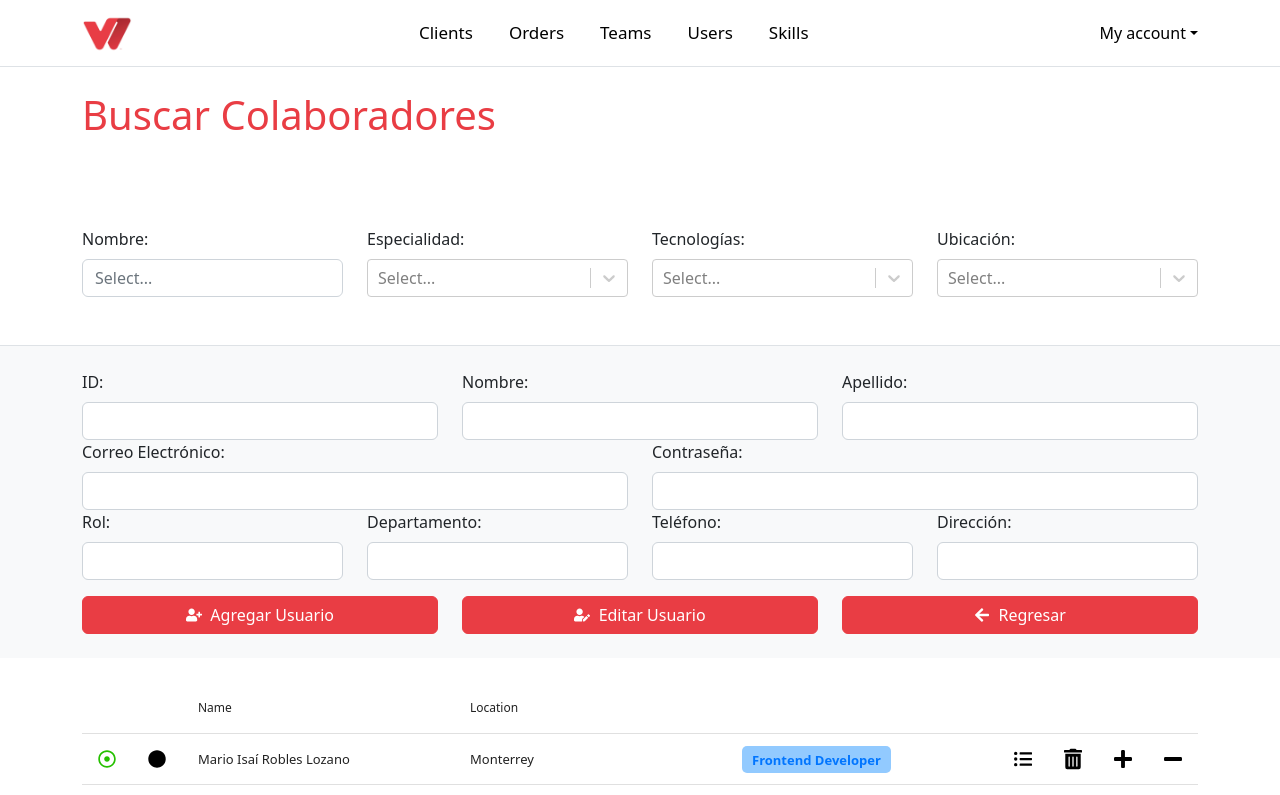
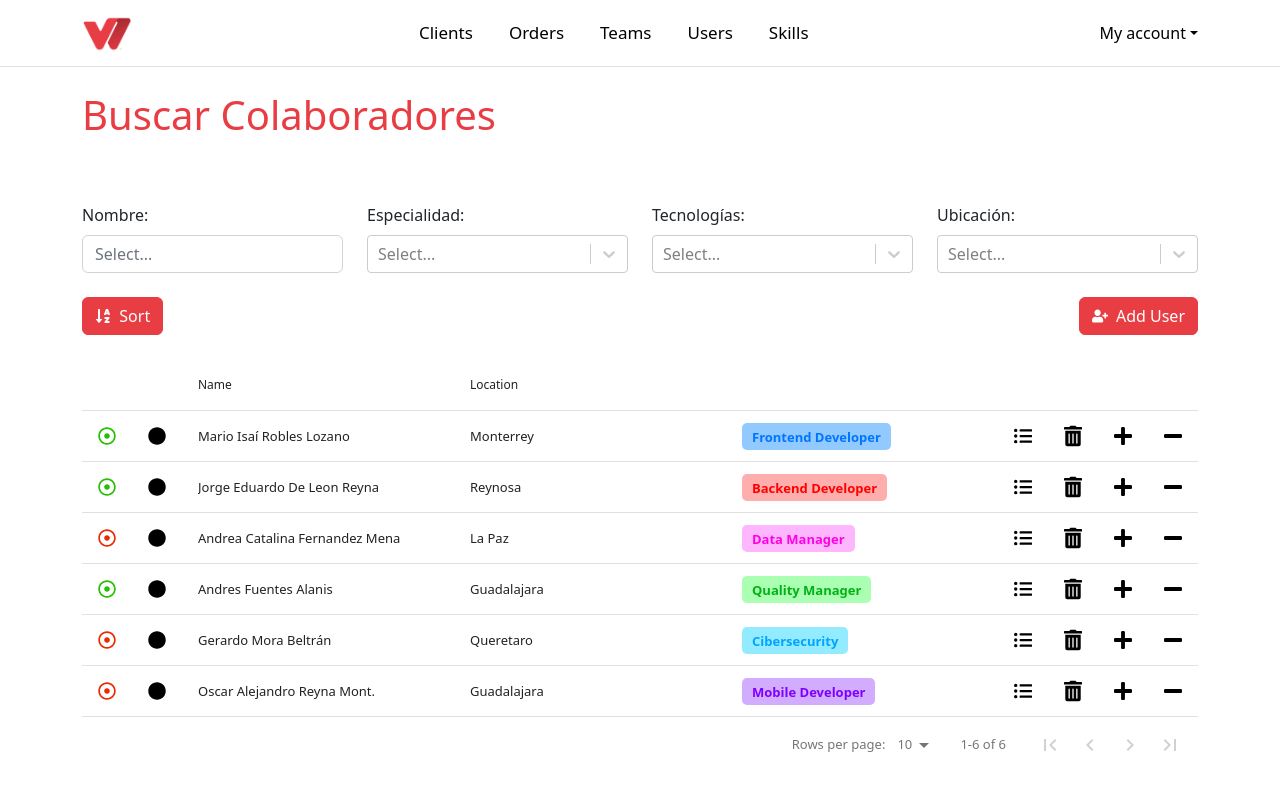
Before and after one commit to wizelineacademy/itesm-socioformador-ene-feb-2023-equipo-2, a Next.js app: page /admin/users in a window 1280 px wide. Shown: the top 795 px of the page. Built offline with nearby package versions, Linux system fonts and the light colour scheme.

Commit message:
feature/HU30202-redesign-employee-creation-UI
Redesign of the employee creation section, was hidden behind a collapse button
Added button to sort alphabetically the list (not working)

```diff
--- a/src/components/EmployeeCard.tsx
+++ b/src/components/EmployeeCard.tsx
@@ -8,7 +8,8 @@ import DataTable, { TableColumn} from 'react-data-table-component';
 import AreaBadge from "./AreaBadge";
 
 interface CardProps {
-  pageType: string;     //   listForAdmin, listForEmployee, addToOrder, OrderSummary
+  //pageType: string;     //   listForAdmin, listForEmployee, addToOrder, OrderSummary
+  pageType: 'listForAdmin' | 'listForEmployee' | 'addToOrder' | 'OrderSummary' | 'showAll';
 }
 
 const EmployeeCard = (props: CardProps) => {
@@ -18,7 +19,7 @@ const EmployeeCard = (props: CardProps) => {
   const [hidePlusSign] = useState<boolean>(props.pageType === 'addToOrder' ? false : true);
   const [hideMinusSign] = useState<boolean>(props.pageType === 'OrderSummary' ? false : true);*/
 
-  // BORRAR ESTAS 4 AL FINAL, SON PARA MOSTRAR TODAS
+  // BORRAR ESTAS 4 AL FINAL Y PONER LAS 4 DE ARRIBA, SON PARA MOSTRAR TODAS
   const [hideStatusIcon] = useState<boolean>(props.pageType === 'showAll' ? false : true);
   const [hideTrashCan] = useState<boolean>(props.pageType === 'showAll' ? false : true);
   const [hidePlusSign] = useState<boolean>(props.pageType === 'showAll' ? false : true);
@@ -63,6 +64,7 @@ const EmployeeCard = (props: CardProps) => {
   };
 
   interface DataRow {
+    isActive: 0 | 1;
     employeeName: string;
     employeeLocation: string;
     employeeAreaBadge: string;
@@ -74,7 +76,7 @@ const EmployeeCard = (props: CardProps) => {
       {
         cell: (row) => (
           <Fragment>
-            <FaIcons.FaRegDotCircle className='status-icon-size state-active-employee'/>
+            <FaIcons.FaRegDotCircle className={`status-icon-size ${row.isActive === 1 ? 'state-active-employee' : 'state-inactive-employee'}`} />
           </Fragment>
         ),
         omit: hideStatusIcon,
@@ -91,6 +93,7 @@ const EmployeeCard = (props: CardProps) => {
       {
         name: 'Name',
         selector: row => row.employeeName,
+        sortable: true,
       },
       {
         name: 'Location',
@@ -156,36 +159,42 @@ const EmployeeCard = (props: CardProps) => {
 
   const data = [
     {
+      isActive: 1,
       employeeName: 'Mario Isaí Robles Lozano',
       employeeLocation: 'Monterrey',
       employeeAreaBadge: 'Frontend Developer',
       employeeArea: 'frontend'
     },
     {
+      isActive: 1,
       employeeName: 'Jorge Eduardo De Leon Reyna',
       employeeLocation: 'Reynosa',
       employeeAreaBadge: 'Backend Developer',
       employeeArea: 'backend'
     },
     {
+      isActive: 0,
       employeeName: 'Andrea Catalina Fernandez Mena',
       employeeLocation: 'La Paz',
       employeeAreaBadge: 'Data Manager',
       employeeArea: 'data'
     },
     {
+      isActive: 1,
       employeeName: 'Andres Fuentes Alanis',
       employeeLocation: 'Guadalajara',
       employeeAreaBadge: 'Quality Manager',
       employeeArea: 'quality'
     },
     {
+      isActive: 0,
       employeeName: 'Gerardo Mora Beltrán',
       employeeLocation: 'Queretaro',
       employeeAreaBadge: 'Cibersecurity',
       employeeArea: 'cibersecurity'
     },
     {
+      isActive: 0,
       employeeName: 'Oscar Alejandro Reyna Mont.',
       employeeLocation: 'Guadalajara',
       employeeAreaBadge: 'Mobile Developer',
@@ -202,6 +211,7 @@ const EmployeeCard = (props: CardProps) => {
           customStyles={customStyles}
           highlightOnHover
           //pointerOnHover
+          pagination
         />
       </div>
     </>
--- /dev/null
+++ b/src/components/EmployeeCreation.tsx
@@ -0,0 +1,133 @@
+// TODO:
+
+// The presentation of the user management features has not been decided yet.
+// It could be implemented as a pop-up, another page, or as part of the same page.
+// Some of the features that we want to include are:
+//   - Add button: This button will allow the user to add new accounts to the system.
+//   - Edit button: This button will allow the user to edit existing accounts.
+//   - Delete button: This button will allow the user to delete accounts from the system.
+// For now, add form to add / edit / erase at the boton of page
+
+// To make it easier for users to find specific employees, we will also include the EmployeeSearch.tsx component.
+// This component will allow users to search for employees by name, department, or other criteria.
+
+// We will display a table showing all the users in the system.
+// This table will include basic information about each user, such as their name, email, and role.
+
+import React, { useState } from "react";
+import Select from 'react-select'
+import * as FaIcons from "react-icons/fa";
+
+import { useHasMounted } from "@/components/useHasMounted";
+
+const EmployeeCreation = () => {
+  // useHasMounted.tsx ensures correct server-side rendering in Next.JS when using the react-select library.
+  // For more information, refer to the file inside src/components/useHasMounted.tsx.
+  const hasMounted = useHasMounted();
+
+  const [email, setEmail] = useState("");
+  const [role, setRole] = useState("");
+  const [department, setDepartment] = useState("");
+
+  const handleSubmit = (event: any) => {
+    event.preventDefault();
+    alert("prueba");
+    // Aquí puedes agregar la lógica para enviar los datos del formulario al servidor
+  };
+
+  const roleOptions = [
+    { value: 'monterrey', label: 'Monterrey' },
+    { value: 'saltillo', label: 'Saltillo' },
+    { value: 'reynosa', label: 'Reynosa' },
+    { value: 'victoria', label: 'Ciudad Victoria' },
+    { value: 'lapaz', label: 'La Paz' },
+    { value: 'guadalajara', label: 'Guadalajara' },
+    { value: 'queretaro', label: 'Queretaro' },
+  ]
+
+  const departmentOptions = [
+    { value: 'monterrey', label: 'Monterrey' },
+    { value: 'saltillo', label: 'Saltillo' },
+    { value: 'reynosa', label: 'Reynosa' },
+    { value: 'victoria', label: 'Ciudad Victoria' },
+    { value: 'lapaz', label: 'La Paz' },
+    { value: 'guadalajara', label: 'Guadalajara' },
+    { value: 'queretaro', label: 'Queretaro' },
+  ]
+
+  if (!hasMounted) {
+    return null;
+  }
+
+  return (
+    <>
+      {/* componente con los inputs de generar perfil */}
+        <div className="container">
+          <div className="row">
+            <div className="col-md">
+              <label htmlFor="email" className="form-label">
+                Correo Electrónico:
+              </label>
+              <input
+                className="form-control"
+                type="email"
+                id="email"
+                onChange={(event) => setEmail(event.target.value)}
+                value={email}
+                placeholder="Select..."
+                required
+              />
+            </div>
+            <div className="col-md">
+              <label htmlFor="role" className="form-label">
+                Rol:
+              </label>
+              {/*<input
+                className="form-control"
+                type="text"
+                id="role"
+                onChange={(event) => setRole(event.target.value)}
+                value={role}
+                required
+              />*/}
+              <Select
+                isClearable
+                options={roleOptions} />
+            </div>
+            <div className="col-md">
+              <label htmlFor="department" className="form-label">
+                Departamento:
+              </label>
+              {/*<input
+                className="form-control"
+                type="text"
+                id="department"
+                onChange={(event) => setDepartment(event.target.value)}
+                value={department}
+                required
+              />*/}
+              <Select
+                isClearable
+                options={departmentOptions} />
+            </div>
+            <div className="col-md mt-auto justify-content-end">
+              <button
+                className="btn btn-primary w-50"
+                onClick={handleSubmit} >
+                <FaIcons.FaTimes className="mb-1" />
+                &nbsp;&nbsp;Cancel
+              </button>
+              <button
+                className="btn btn-primary w-50"
+                onClick={handleSubmit} >
+                <FaIcons.FaPlus className="mb-1" />
+                &nbsp;&nbsp;Add
+              </button>
+            </div>
+          </div>
+        </div>
+    </>
+  );
+};
+
+export default EmployeeCreation;
--- a/src/components/EmployeeSearch.tsx
+++ b/src/components/EmployeeSearch.tsx
@@ -4,7 +4,6 @@
 
 import React from 'react';
 import Select from 'react-select'
-import * as FaIcons from 'react-icons/fa';
 import { useHasMounted } from "@/components/useHasMounted";
 
 
@@ -58,7 +57,7 @@ const EmployeeSearch = () =>  {
 
   return (
     <>
-      <div className="container my-5">
+      <div className="container my-4">
 
         {/*for searching employees by their name*/}
         <div className="row">
--- a/src/pages/admin/users.tsx
+++ b/src/pages/admin/users.tsx
@@ -15,33 +15,24 @@
 // This table will include basic information about each user, such as their name, email, and role.
 
 import React, { useState } from "react";
+import Collapse from 'react-bootstrap/Collapse';
 import * as FaIcons from "react-icons/fa";
 
 import EmployeeSearch from "@/components/EmployeeSearch";
 import EmployeeCard from "@/components/EmployeeCard";
+import EmployeeCreation from "@/components/EmployeeCreation";
 import Menu from "@/components/Menu";
 import { useHasMounted } from "@/components/useHasMounted";
 
 const users = () => {
-  const [id, setId] = useState("");
-  const [firstName, setFirstName] = useState("");
-  const [lastName, setLastName] = useState("");
-  const [email, setEmail] = useState("");
-  const [password, setPassword] = useState("");
-  const [role, setRole] = useState("");
-  const [department, setDepartment] = useState("");
-  const [phone, setPhone] = useState("");
-  const [address, setAddress] = useState("");
-
-  const handleSubmit = (event: any) => {
-    event.preventDefault();
-    alert("prueba");
-    // Aquí puedes agregar la lógica para enviar los datos del formulario al servidor
-  };
-
   // useHasMounted.tsx ensures correct server-side rendering in Next.JS when using the react-select library.
   // For more information, refer to the file inside src/components/useHasMounted.tsx.
   const hasMounted = useHasMounted();
+
+
+  const [alphabeticallyA2Z, setAlphabeticallyA2Z] = useState(true); // True -> A to Z, False -> Z to A
+  const [addEmployee, setAddEmployee] = useState(false); // True -> A to Z, False -> Z to A
+
   if (!hasMounted) {
     return null;
   }
@@ -50,158 +41,31 @@ const users = () => {
     <>
       <Menu titulo={"Buscar Colaboradores"} descripcion={" "} />
       <EmployeeSearch />
-      {/* componente con los inputs de generar perfil */}
-      <div className="bg-light pt-4 pb-4 border-top">
-        <div className="container">
-          <div className="row">
-            <div className="col-md">
-              <label htmlFor="id" className="form-label">
-                ID:
-              </label>
-              <input
-                className="form-control"
-                type="number"
-                id="id"
-                onChange={(event) => setId(event.target.value)}
-                value={id}
-                required
-              />
-            </div>
-            <div className="col-md">
-              <label htmlFor="first-name" className="form-label">
-                Nombre:
-              </label>
-              <input
-                className="form-control"
-                type="text"
-                id="first-name"
-                onChange={(event) => setFirstName(event.target.value)}
-                value={firstName}
-                required
-              />
-            </div>
-            <div className="col-md">
-              <label htmlFor="last-name" className="form-label">
-                Apellido:
-              </label>
-              <input
-                className="form-control"
-                type="text"
-                id="last-name"
-                onChange={(event) => setLastName(event.target.value)}
-                value={lastName}
-                required
-              />
-            </div>
-          </div>
-          <div className="row">
-            <div className="col-md">
-              <label htmlFor="email" className="form-label">
-                Correo Electrónico:
-              </label>
-              <input
-                className="form-control"
-                type="email"
-                id="email"
-                onChange={(event) => setEmail(event.target.value)}
-                value={email}
-                required
-              />
-            </div>
-            <div className="col-md">
-              <label htmlFor="password" className="form-label">
-                Contraseña:
-              </label>
-              <input
-                className="form-control"
-                type="password"
-                id="password"
-                onChange={(event) => setPassword(event.target.value)}
-                value={password}
-                required
-              />
-            </div>
-          </div>
-          <div className="row">
-            <div className="col-md">
-              <label htmlFor="role" className="form-label">
-                Rol:
-              </label>
-              <input
-                className="form-control"
-                type="text"
-                id="role"
-                onChange={(event) => setRole(event.target.value)}
-                value={role}
-                required
-              />
-            </div>
-            <div className="col-md">
-              <label htmlFor="department" className="form-label">
-                Departamento:
-              </label>
-              <input
-                className="form-control"
-                type="text"
-                id="department"
-                onChange={(event) => setDepartment(event.target.value)}
-                value={department}
-                required
-              />
-            </div>
-            <div className="col-md">
-              <label htmlFor="phone" className="form-label">
-                Teléfono:
-              </label>
-              <input
-                className="form-control"
-                type="text"
-                id="role"
-                onChange={(event) => setPhone(event.target.value)}
-                value={phone}
-                required
-              />
-            </div>
-            <div className="col-md">
-              <label htmlFor="address" className="form-label">
-                Dirección:
-              </label>
-              <input
-                className="form-control"
-                type="text"
-                id="department"
-                onChange={(event) => setAddress(event.target.value)}
-                value={address}
-                required
-              />
-            </div>
-          </div>
-
-          <div className="row">
-            <div className="col">
-              <button
-                className="btn btn-primary w-100 mt-3"
-                onClick={handleSubmit}
-              >
-                <FaIcons.FaUserPlus className="mb-1" />
-                &nbsp;&nbsp;Agregar Usuario
-              </button>
-            </div>
-            <div className="col">
-              <button className="btn btn-primary w-100 mt-3">
-                <FaIcons.FaUserEdit className="mb-1" />
-                &nbsp;&nbsp;Editar Usuario
-              </button>
-            </div>
-            <div className="col">
-              <button className="btn btn-primary w-100 mt-3">
-                <FaIcons.FaArrowLeft className="mb-1" />
-                &nbsp;&nbsp;Regresar
-              </button>
-            </div>
+      <div className="container my-4">
+        <div className="row">
+          <div className="d-flex justify-content-between">
+            <button
+              className="btn btn-primary w-10"
+              onClick={() => setAlphabeticallyA2Z(!alphabeticallyA2Z)}>
+              {alphabeticallyA2Z ? <FaIcons.FaSortAlphaDown className="mb-1" /> : <FaIcons.FaSortAlphaUpAlt className="mb-1" />}
+              &nbsp;&nbsp;Sort
+            </button>
+            <button
+              className="btn btn-primary w-10"
+              onClick={() => setAddEmployee(!addEmployee)}
+              aria-controls="employeeCreation"
+              aria-expanded={addEmployee}>
+              <FaIcons.FaUserPlus className="mb-1" />
+              &nbsp;&nbsp;Add User
+            </button>
           </div>
         </div>
       </div>
+      <Collapse in={addEmployee}>
+        <div id="employeeCreation">
+          <EmployeeCreation />
+        </div>
+      </Collapse>
       <EmployeeCard pageType={"showAll"} />
     </>
   );
--- a/src/styles/globals.css
+++ b/src/styles/globals.css
@@ -191,6 +191,7 @@ h1{
   color: #646979;
 }
 
+/* 2 styles for the navbar for retrieving the profile information */
 .nav-link {
   color: black !important;
 }
```
